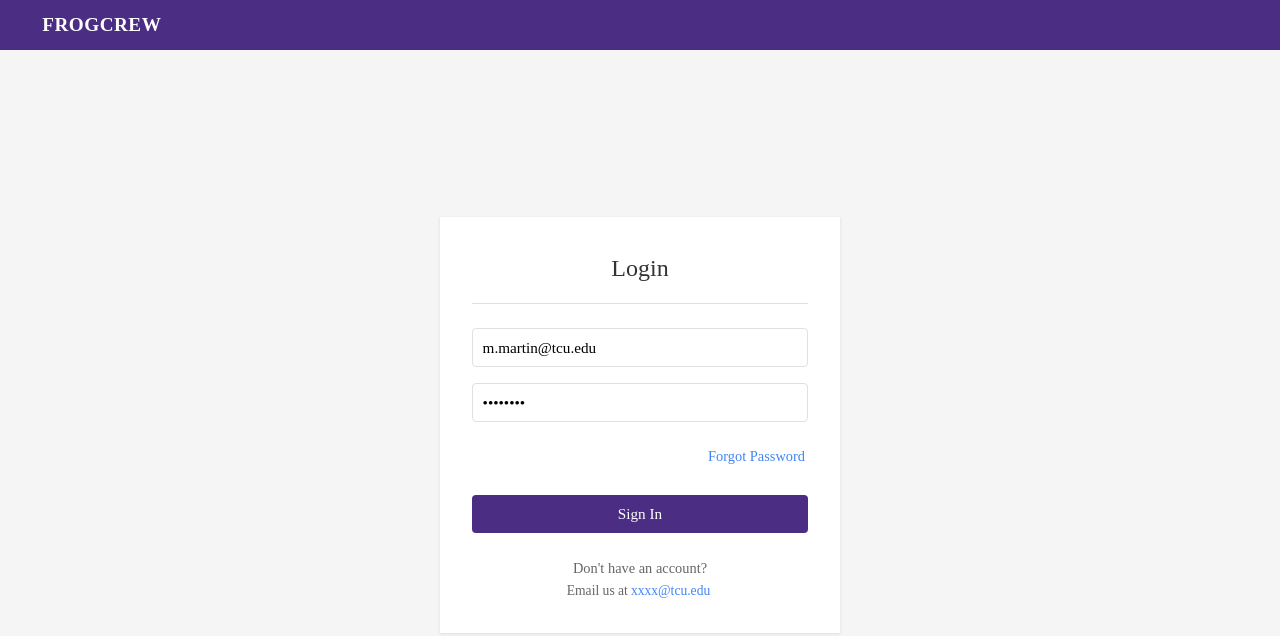
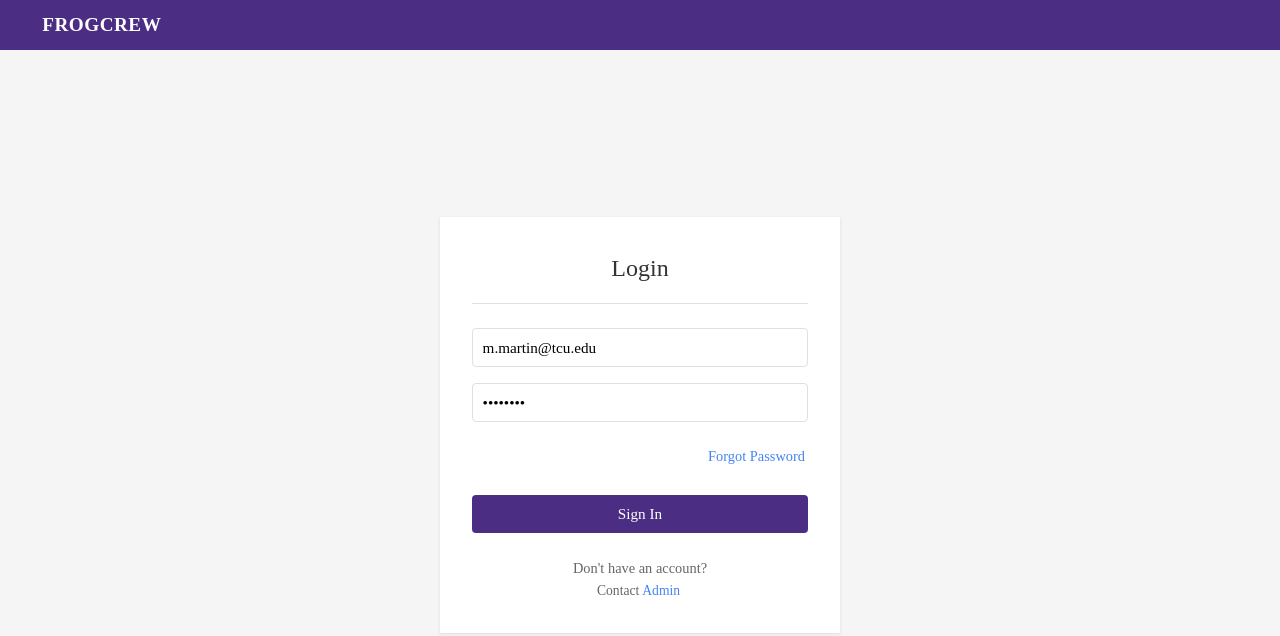
Before and after one commit to alsuri04/FrogCrew-frontend, a Vue app: page /login in a window 1280 px wide. Shown: the top 636 px of the page. Built offline with nearby package versions, Linux system fonts and the light colour scheme.

Commit message:
fixed login email

```diff
--- a/src/components/Auth/UserLogin.vue
+++ b/src/components/Auth/UserLogin.vue
@@ -26,7 +26,7 @@
           <a href="#" class="forgot-password">Forgot Password</a>
           <button type="submit" class="sign-in-btn">Sign In</button>
           <p class="account-request">Don't have an account?</p>
-          <p class="contact-info">Email us at<a href="mailto:xxxx@tcu.edu">xxxx@tcu.edu</a></p>
+          <p class="contact-info">Contact<a href="mailto:m.martin@tcu.edu">Admin</a></p>
         </form>
       </div>
     </div>
```
